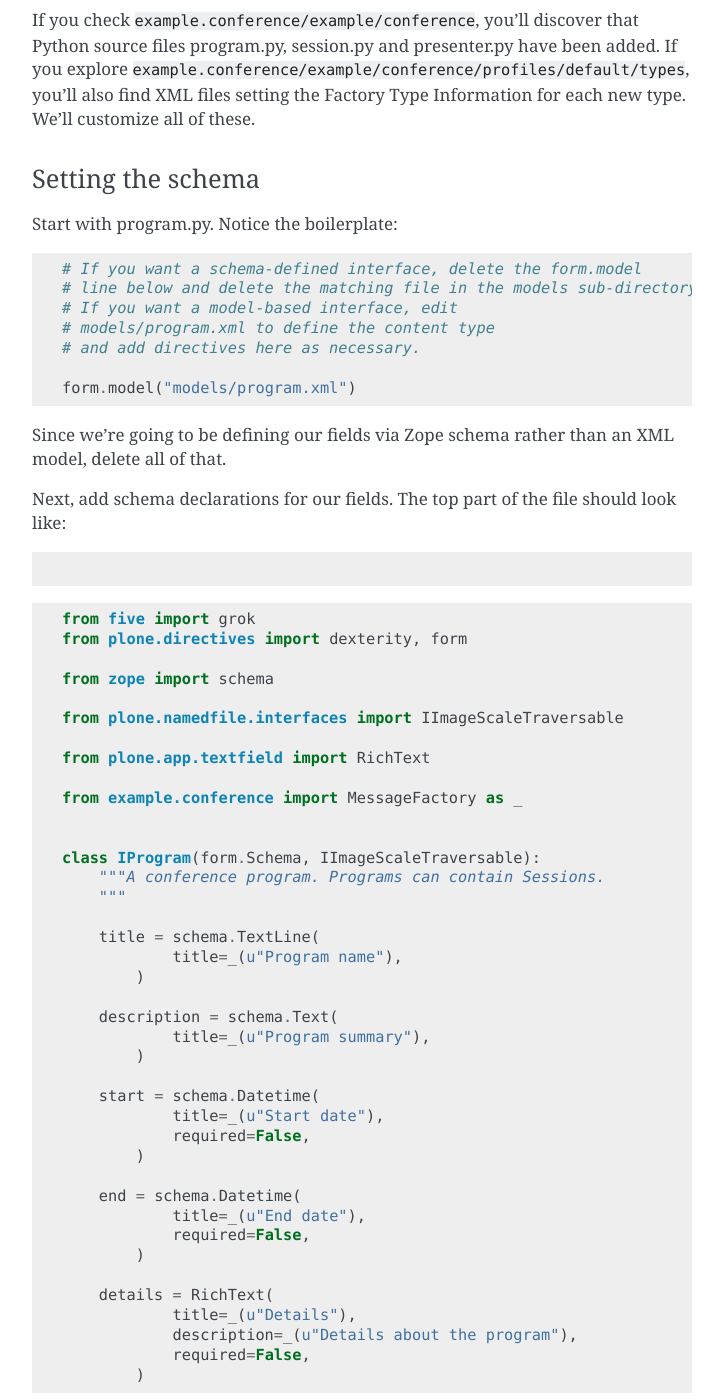
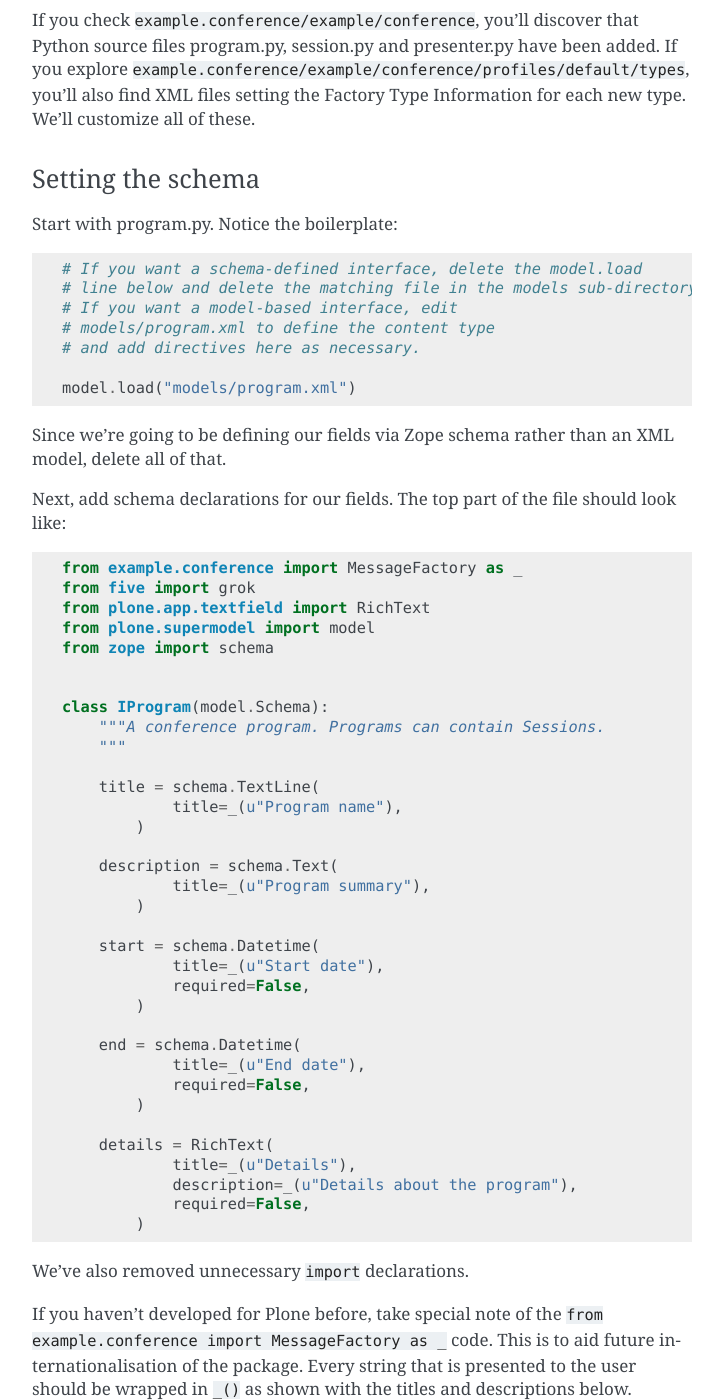
Before and after one commit to plone/plone.app.dexterity, a Sphinx documentation site: the page built from docs/schema-driven-types.rst, in a window 1280 px wide and 1400 px high, scrolled down 1589 px. Shown: the whole window, without its empty margins (388-1111 px from the left). Built offline with Sphinx 7.4.7, drawn with Linux system fonts in a browser that asks for light colours; some of the changed text lies outside the part shown.

Commit message:
checkpoint

```diff
--- a/docs/schema-driven-types.rst
+++ b/docs/schema-driven-types.rst
@@ -81,13 +81,13 @@ Start with program.py. Notice the boilerplate:
 
 .. code-block:: python
 
-    # If you want a schema-defined interface, delete the form.model
+    # If you want a schema-defined interface, delete the model.load
     # line below and delete the matching file in the models sub-directory.
     # If you want a model-based interface, edit
     # models/program.xml to define the content type
     # and add directives here as necessary.
 
-    form.model("models/program.xml")
+    model.load("models/program.xml")
 
 Since we're going to be defining our fields via Zope schema rather than an XML model, delete all of that.
 
@@ -95,21 +95,14 @@ Next, add schema declarations for our fields. The top part of the file should lo
 
 .. code-block:: python
 
-.. code-block:: python
-
+    from example.conference import MessageFactory as _
     from five import grok
-    from plone.directives import dexterity, form
-
+    from plone.app.textfield import RichText
+    from plone.supermodel import model
     from zope import schema
 
-    from plone.namedfile.interfaces import IImageScaleTraversable
 
-    from plone.app.textfield import RichText
-
-    from example.conference import MessageFactory as _
-
-
-    class IProgram(form.Schema, IImageScaleTraversable):
+    class IProgram(model.Schema):
         """A conference program. Programs can contain Sessions.
         """
 
@@ -167,19 +160,14 @@ Save program.py.
 
 .. code-block:: python
 
+    from example.conference import MessageFactory as _
     from five import grok
-    from plone.directives import dexterity, form
-
+    from plone.app.textfield import RichText
+    from plone.supermodel import model
     from zope import schema
 
-    from plone.namedfile.interfaces import IImageScaleTraversable
 
-    from plone.app.textfield import RichText
-
-    from example.conference import MessageFactory as _
-
-
-    class ISession(form.Schema, IImageScaleTraversable):
+    class ISession(model.Schema):
             """A conference session. Sessions are managed inside Programs.
             """
 
@@ -211,16 +199,16 @@ You should look at its interfaces
 (``parts/omelette/zope/schema/interfaces.py``) to learn about the various
 schema fields available, and review the `online documentation`_ for the
 package. You may also want to look up `plone.namedfile`_, which you can
-use if you require a file field, `z3c.relationfield`_, which can be used
+use if you require a file field, `plone.app.relationfield`_, which can be used
 for references, and `plone.app.textfield`_, which supports rich text
 with a WYSIWYG editor. We will cover these field types later in this
 manual. They can also be found in the reference at the end.
 
-Unlike a standard interface, however, we are deriving from ``form.Schema``
-(actually, ``plone.directives.form.Schema``). This is just a marker
+Unlike a standard interface, however, we are deriving from ``model.Schema``
+(actually, ``plone.supermodel.model.Schema``). This is just a marker
 interface that allows us to add some form hints to the interface, which
 are then used by Dexterity (actually, the `plone.autoform`_ package) to
-construct forms. Take a look at the `plone.directives.form`_
+construct forms. Take a look at the `plone.autoform`_
 documentation to learn more about the various hints that are possible.
 The most common ones are ``form.fieldset()``, to define groups of fields,
 ``form.widget()``, to set a widget for a particular field, and
@@ -229,11 +217,10 @@ We will see examples of these later in the manual.
 
 .. _zope.schema:
 .. _online documentation: http://pypi.python.org/pypi/zope.schema
+.. _plone.app.relationfield: http://pypi.python.org/pypi/plone.app.relationfield
 .. _plone.app.textfield: http://pypi.python.org/pypi/plone.app.textfield
 .. _plone.autoform: http://pypi.python.org/pypi/plone.autoform
-.. _plone.directives.form: http://pypi.python.org/pypi/plone.directives.form
 .. _plone.namedfile: http://pypi.python.org/pypi/plone.namedfile
-.. _z3c.relationfield: http://pypi.python.org/pypi/z3c.relationfield
 
 The FTI
 --------
@@ -467,7 +454,7 @@ If the package fails to install in ``portal_quickinstaller``:
 
 If your forms do not look right (e.g. you are missing custom widgets):
 
-- Make sure your schema derives from ``form.Schema``.
+- Make sure your schema derives from ``model.Schema``.
 - Remember that the directives require you to specify the correct field
   name, even if they are placed before or after the relevant field.
 - Check that you have a ``<grok:grok package="." />`` line in
```
Also changed, not shown: other parts of docs/schema-driven-types.rst (+1 -1 lines), docs/install.rst (+6 -6 lines), docs/model-driven-types.rst (+7 -14 lines).
